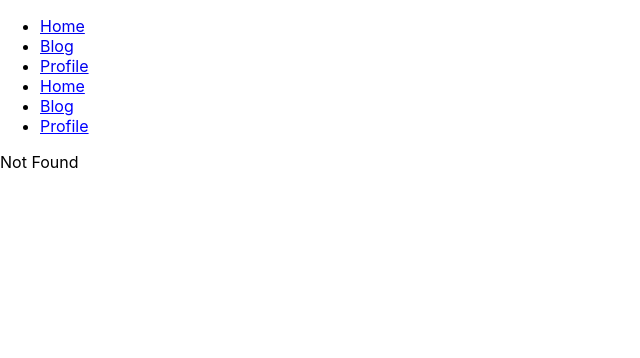
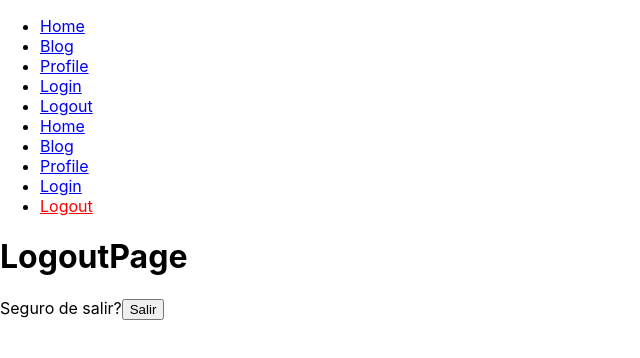
Before and after one commit to D3vlin/curso-navegacion-react-router, a React (Create React App) app: page /#/logout in a window 1280 px wide. Before the commit this address had no page. Shown: the top 358 px of the page, without its empty margins (0-640 px from the left). Built offline with nearby package versions, Linux system fonts and the light colour scheme; the HTML template or start-up script is replaced by a standard one.

Commit message:
fake authentication

```diff
--- a/src/App.js
+++ b/src/App.js
@@ -1,23 +1,30 @@
 import { HashRouter, Routes, Route } from "react-router-dom";
+import { AuthProvider } from "./Components/Auth";
+import { Menu } from "./Components/Menu"
 import { BlogPage } from "./Pages/BlogPage";
 import { HomePage } from "./Pages/HomePage";
 import { ProfilePage } from "./Pages/ProfilePage";
-import { Menu } from "./Components/Menu"
 import { BlogPost } from "./Pages/BlogPost/indez";
+import { LoginPage } from "./Pages/LoginPage";
+import { LogoutPage } from "./Pages/LogoutPage";
 
 function App() {
   return (
     <>
       <HashRouter>
+        <AuthProvider>
           <Menu />
           <Routes>
             <Route path="/" element={<HomePage />} />
             <Route path="/blog" element={<BlogPage />}>
               <Route path=":slug" element={<BlogPost />} />
             </Route>
+            <Route path="/login" element={<LoginPage />} />
+            <Route path="/logout" element={<LogoutPage />} />
             <Route path="/profile" element={<ProfilePage />} />
             <Route path="/*" element={<p>Not Found</p>} />
           </Routes>
+        </AuthProvider>
       </HashRouter>
     </>
   );
--- /dev/null
+++ b/src/Components/Auth/index.js
@@ -0,0 +1,34 @@
+import React from 'react'
+import { useNavigate } from 'react-router-dom'
+
+const AuthContext = React.createContext()
+
+function AuthProvider({ children }) {
+    const navigate = useNavigate()
+    const [user, setUser] = React.useState(null)
+
+    const login = ({ username }) => {
+        setUser({ username })
+        navigate("/profile")
+    }
+
+    const logout = () => {
+        setUser(null)
+        navigate("/")
+    }
+
+    const auth = { user, login, logout }
+
+    return (
+        <AuthContext.Provider value={auth}>
+            {children}
+        </AuthContext.Provider>
+    )
+}
+
+function useAuth() {
+    const auth = React.useContext(AuthContext)
+    return auth
+}
+
+export { AuthProvider, useAuth }
--- a/src/Components/Menu/index.js
+++ b/src/Components/Menu/index.js
@@ -5,6 +5,8 @@
 routes.push({ to: '/', text: 'Home' })
 routes.push({ to: '/blog', text: 'Blog' })
 routes.push({ to: '/profile', text: 'Profile' })
+routes.push({ to: '/login', text: 'Login' })
+routes.push({ to: '/logout', text: 'Logout' })
 
 function Menu() {
     return (
--- /dev/null
+++ b/src/Pages/LoginPage/index.js
@@ -0,0 +1,26 @@
+import React from 'react'
+import { useAuth } from '../../Components/Auth'
+
+function LoginPage() {
+    const auth = useAuth()
+    const [username, setUsername] = React.useState('')
+
+    const login = (event) => {
+        event.preventDefault()
+        auth.login({ username })
+    }
+
+    return (
+        <>
+            <h1>LoginPage</h1>
+
+            <form onSubmit={login}>
+                <label>Escribe tu nombre de usuario;</label>
+                <input value={username} onChange={(event) => setUsername(event.target.value)} />
+                <button type='submit'>Entrar</button>
+            </form>
+        </>
+    )
+}
+
+export { LoginPage }
--- /dev/null
+++ b/src/Pages/LogoutPage/index.js
@@ -0,0 +1,24 @@
+import React from 'react'
+import { useAuth } from '../../Components/Auth'
+
+function LogoutPage() {
+    const auth = useAuth()
+
+    const logout = (event) => {
+        event.preventDefault()
+        auth.logout()
+    }
+
+    return (
+        <>
+            <h1>LogoutPage</h1>
+
+            <form onSubmit={logout}>
+                <label>Seguro de salir?</label>
+                <button type='submit'>Salir</button>
+            </form>
+        </>
+    )
+}
+
+export { LogoutPage }
--- a/src/Pages/ProfilePage/index.js
+++ b/src/Pages/ProfilePage/index.js
@@ -1,8 +1,14 @@
 import React from 'react'
+import { useAuth } from '../../Components/Auth'
 
 function ProfilePage() {
+    const auth = useAuth()
+
     return (
-        <h1>ProfilePage</h1>
+        <>
+            <h1>Perfil</h1>
+            <h1>Bienvenido, {auth.user.username}</h1>
+        </>
     )
 }
 
```
Lines whose indentation alone changed are shown as unchanged.
